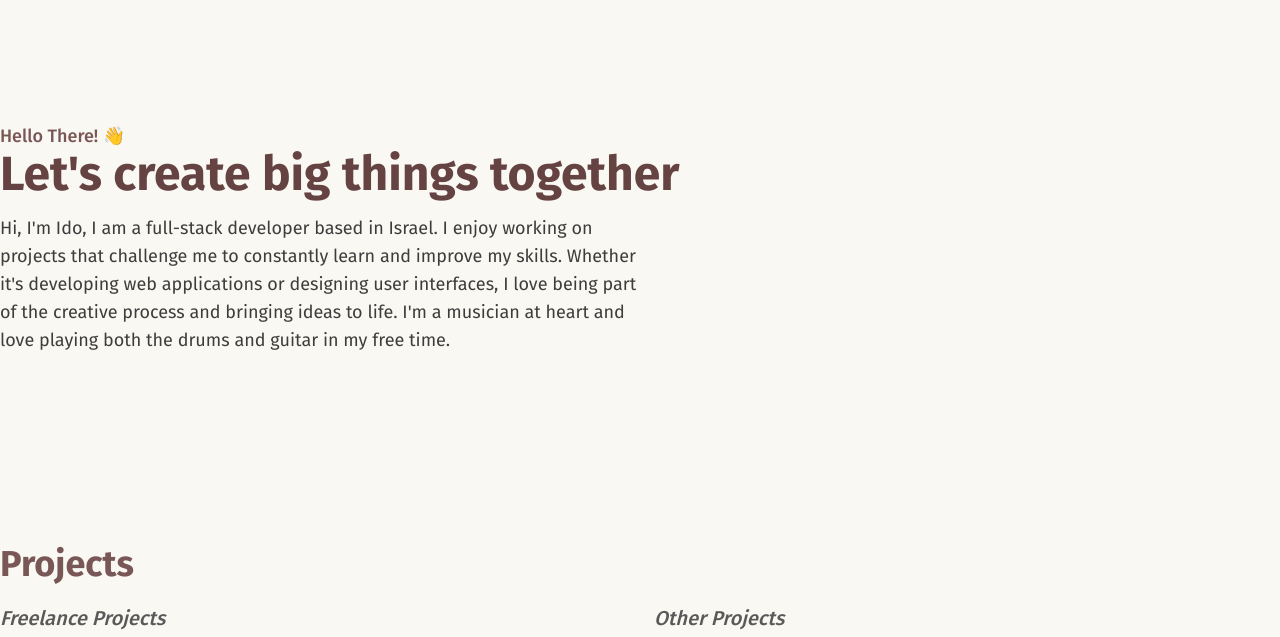
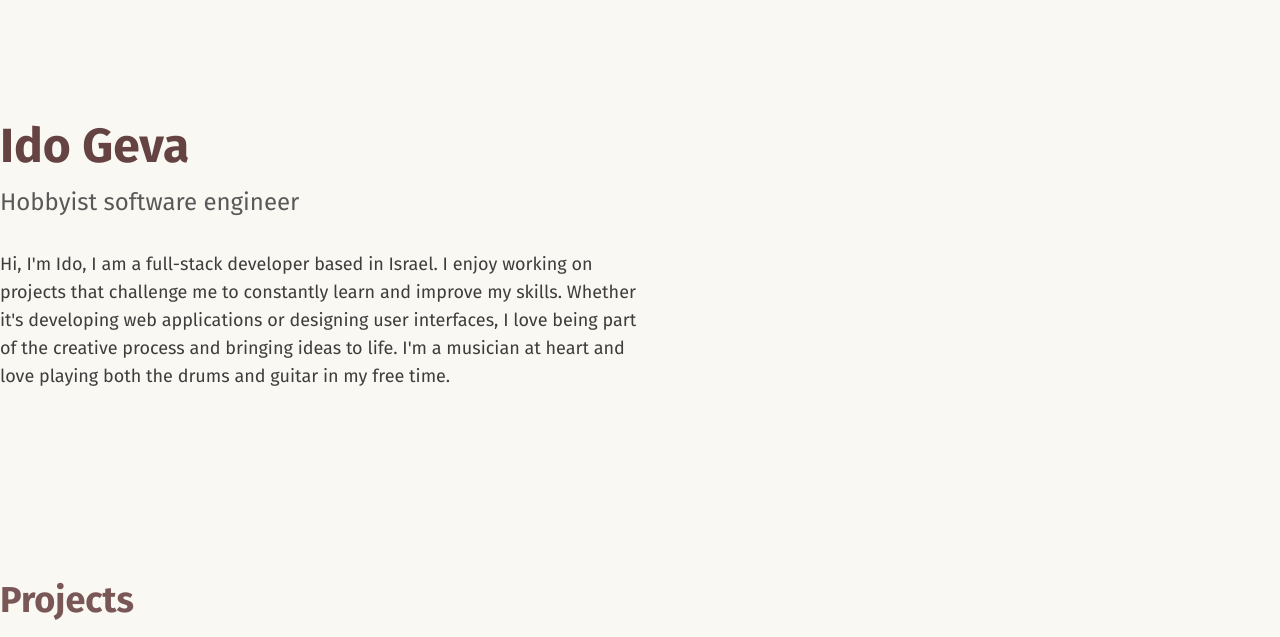
Before and after one commit to DipsDev/dipsdev.github.io, an Astro site: page / in a window 1280 px wide. Shown: the part 96-733 px from the top of the page. Built offline with nearby package versions, Linux system fonts and the light colour scheme; Astro itself is replaced by a stand-in of ours.

Commit message:
change heading

```diff
--- a/src/components/Header.astro
+++ b/src/components/Header.astro
@@ -3,10 +3,8 @@
 ---
 
 <div class="">
-  <p class="text-brighter font-medium text-lg">Hello There! 👋</p>
-  <h1 class="md:text-5xl text-3xl font-bold text-bright mb-4">
-    Let's create big things together
-  </h1>
+  <h1 class="md:text-5xl text-3xl font-bold text-bright mb-4">Ido Geva</h1>
+  <h2 class="text-2xl mb-8 text-dark-bright">Hobbyist software engineer</h2>
   <p class="md:w-[640px] md:text-lg text-dark">
     Hi, I'm Ido, I am a full-stack developer based in Israel. I enjoy working on
     projects that challenge me to constantly learn and improve my skills.
```
